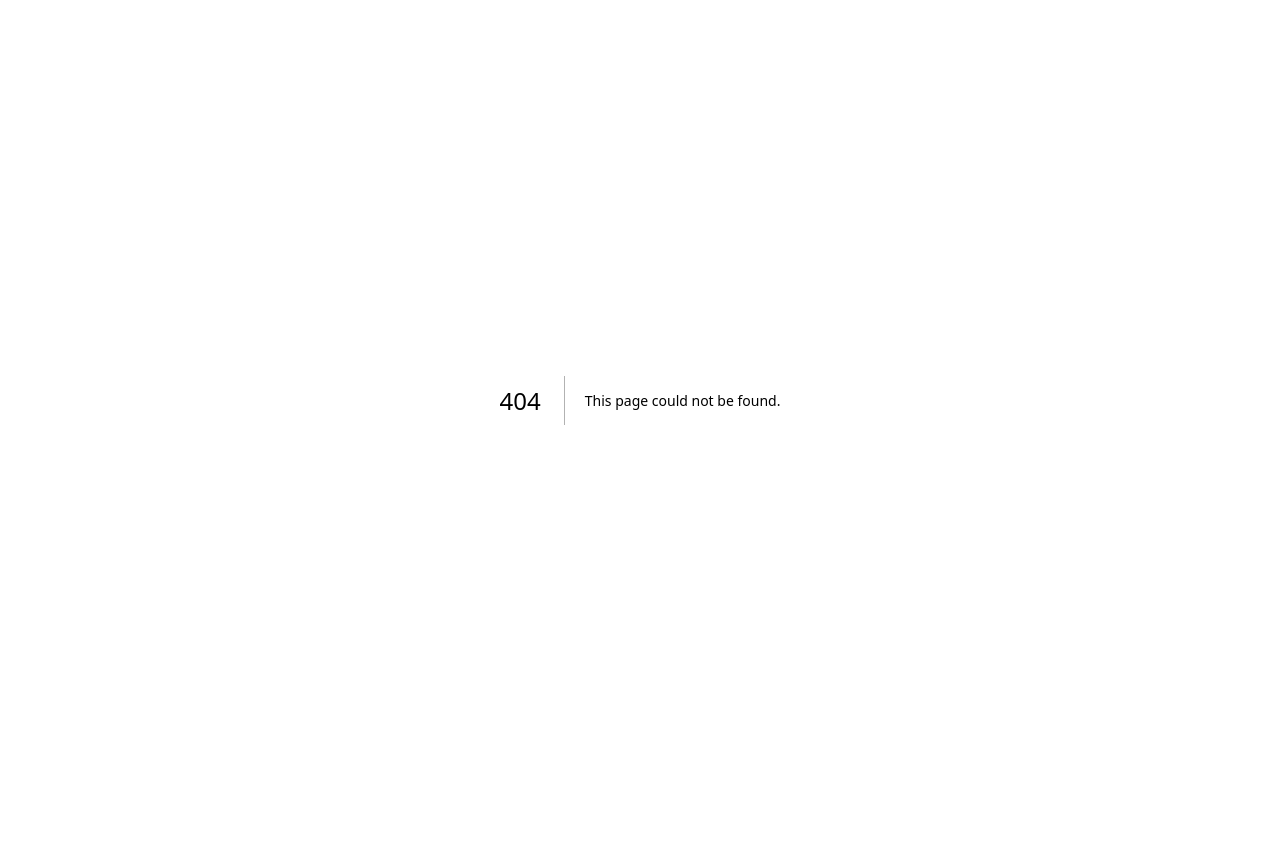
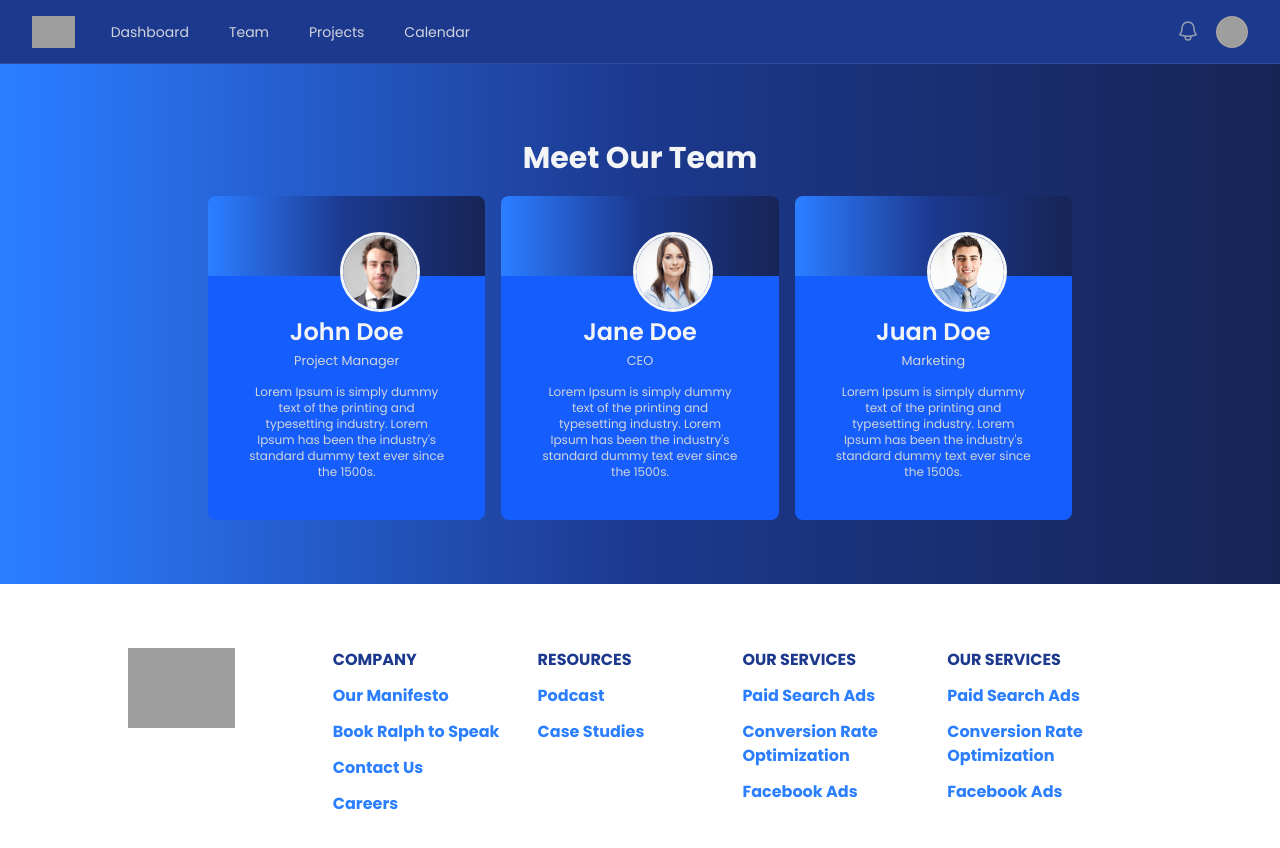
Before and after one commit to arthizz/timely-management-frontend, a Next.js app: page /our-team in a window 1280 px wide. Before the commit this address had no page. Shown: the top 848 px of the page. Before the commit the page ends 800 px from the top, so only its background shows below. Built offline with nearby package versions, Linux system fonts and the light colour scheme; grey boxes are pictures that could not be loaded.

Commit message:
Added our team, modified homepage, created other components such as cards, added button on leave request, added dropdown components on notification

```diff
--- a/src/app/(main)/leave-request/page.tsx
+++ b/src/app/(main)/leave-request/page.tsx
@@ -22,6 +22,7 @@
                         </div>
                         <h2 className="text-blue-900 text-center text-lg my-3 font">Leave Purpose</h2>
                         <LeavePurpose />
+                        <button className="bg-blue-900 w-[100%] py-5 rounded-3xl mt-3 cursor-pointer text-gray-100">Submit Request</button>
                     </div>
                 </div>
             </form>
--- a/src/app/(main)/messages/page.tsx
+++ b/src/app/(main)/messages/page.tsx
@@ -8,7 +8,7 @@
 
   const [isActive, setIsActive] = useState({
     index: 0,
-    isActive: true
+    isActive: false
   });
 
   const [messages, setMessages] = useState([
--- /dev/null
+++ b/src/app/(main)/our-team/page.tsx
@@ -0,0 +1,47 @@
+"use client"
+import { useState } from "react"
+import OurTeamCards from "@/components/teams/ourTeamCards"
+
+export default function OurTeam(){
+
+    const [members, setMembers] = useState([
+        {
+            employeeName: "John Doe",
+            jobTitle: "Project Manager",
+            jobDescription: `Lorem Ipsum is simply dummy text of the printing and
+            typesetting industry. Lorem Ipsum has been the industry's
+            standard dummy text ever since the 1500s.`,
+            profilePhoto: "./images/john-doe.jpg",
+        },
+        {
+            employeeName: "Jane Doe",
+            jobTitle: "CEO",
+            jobDescription: `Lorem Ipsum is simply dummy text of the printing and
+            typesetting industry. Lorem Ipsum has been the industry's
+            standard dummy text ever since the 1500s.`,
+            profilePhoto: "./images/jane-doe.jpg",
+        },
+        {
+            employeeName: "Juan Doe",
+            jobTitle: "Marketing",
+            jobDescription: `Lorem Ipsum is simply dummy text of the printing and
+            typesetting industry. Lorem Ipsum has been the industry's
+            standard dummy text ever since the 1500s.`,
+            profilePhoto: "./images/john-doe-1.jpg",
+        },
+    ])
+
+    return (
+        <div className="bg-gradient-to-r from-blue-500 via-blue-800 via-blue-900 to-blue-950 w-full px-16 py-16">
+            <h1 className="text-gray-100 text-3xl font-bold text-center mt-3"> Meet Our Team </h1>
+            <div className="w-[75%] mx-auto mt-5">
+                <div className="grid grid-cols-3 gap-4">
+                    {members.map((item, index) => (
+                        <OurTeamCards key={index} employeeName={item.employeeName} jobTitle={item.jobTitle} jobDescription={item.jobDescription} profilePhoto={item.profilePhoto}/>
+                    ))}
+                </div>
+            </div>
+        </div>
+    )
+
+}
--- a/src/app/(main)/user-profile/page.tsx
+++ b/src/app/(main)/user-profile/page.tsx
@@ -8,7 +8,7 @@
         <div className="bg-gradient-to-r from-blue-500 via-blue-800 via-blue-900 to-blue-950 min-h-screen px-10 py-10 flex flex-items-center justify-center relative overflow-hidden">
 
             <div className="w-full md:w-7xl">
-                <div className="relative z-10 max-6xl w-full grid grid-cols-1 md:grid-cols-3 gap-6 md:p-16">
+                <div className="relative z-1 max-6xl w-full grid grid-cols-1 md:grid-cols-3 gap-6 md:p-16">
                     <UserDetails />
                     <div className="md:col-span-2 flex flex-col gap-6">
                         <EmploymentStatus/>
--- a/src/components/landingpage/authItem.tsx
+++ b/src/components/landingpage/authItem.tsx
@@ -1,20 +1,53 @@
 
 import { Menu, MenuItem, MenuItems, MenuButton } from "@headlessui/react";
 import { BellIcon } from '@heroicons/react/24/outline';
+import Link from "next/link";
 
 export default function AuthItem(){
 
     return (
 
         <>
-            <button
+            <Menu as="div" className="relative ml-3">
+                <MenuButton
                 type="button"
                 className="relative rounded-full p-1 text-gray-400 hover:text-white focus:outline-2 focus:outline-offset-2 focus:outline-indigo-500"
                 >
                     <span className="absolute -inset-1.5" />
                     <span className="sr-only">View notifications</span>
                     <BellIcon aria-hidden="true" className="size-6" />
-            </button>
+                </MenuButton>
+
+                <MenuItems
+                    transition
+                    className="absolute right-0 z-10 mt-2 w-50 origin-top-right rounded-md bg-gray-800 py-1 outline -outline-offset-1 outline-white/10 transition data-closed:scale-95 data-closed:transform data-closed:opacity-0 data-enter:duration-100 data-enter:ease-out data-leave:duration-75 data-leave:ease-in"
+                >
+                    <MenuItem>
+                        <Link
+                            href="/user-profile"
+                            className="flex items-center h-15 px-5 py-4 text-sm text-gray-300 data-focus:bg-white/5 data-focus:outline-hidden"
+                        >
+                            1 New Message
+                        </Link>
+                    </MenuItem>
+                    <MenuItem>
+                        <Link
+                            href="/messages"
+                            className="flex items-center h-15 px-5 py-4 text-sm text-gray-300 data-focus:bg-white/5 data-focus:outline-hidden"
+                        >
+                            4 Project Updates
+                        </Link>
+                    </MenuItem>
+                    <MenuItem>
+                        <Link
+                            href="#"
+                            className="flex items-center h-15 px-5 py-4 text-sm text-gray-300 data-focus:bg-white/5 data-focus:outline-hidden"
+                        >
+                            Task Mark as Done
+                        </Link>
+                    </MenuItem>
+                </MenuItems>
+            </Menu>
 
             <Menu as="div" className="relative ml-3">
                 <MenuButton className="relative flex rounded-full focus-visible:outline-2 focus-visible:outline-offset-2 focus-visible:outline-indigo-500">
@@ -32,28 +65,44 @@
                     className="absolute right-0 z-10 mt-2 w-48 origin-top-right rounded-md bg-gray-800 py-1 outline -outline-offset-1 outline-white/10 transition data-closed:scale-95 data-closed:transform data-closed:opacity-0 data-enter:duration-100 data-enter:ease-out data-leave:duration-75 data-leave:ease-in"
                 >
                     <MenuItem>
-                        <a
-                            href="#"
+                        <Link
+                            href="/user-profile"
                             className="block px-4 py-2 text-sm text-gray-300 data-focus:bg-white/5 data-focus:outline-hidden"
                         >
                             Your profile
-                        </a>
+                        </Link>
                     </MenuItem>
                     <MenuItem>
-                        <a
+                        <Link
+                            href="/messages"
+                            className="block px-4 py-2 text-sm text-gray-300 data-focus:bg-white/5 data-focus:outline-hidden"
+                        >
+                            Messages
+                        </Link>
+                    </MenuItem>
+                    <MenuItem>
+                        <Link
+                            href="/leave-request"
+                            className="block px-4 py-2 text-sm text-gray-300 data-focus:bg-white/5 data-focus:outline-hidden"
+                        >
+                            Request a Leave
+                        </Link>
+                    </MenuItem>
+                    <MenuItem>
+                        <Link
                             href="#"
                             className="block px-4 py-2 text-sm text-gray-300 data-focus:bg-white/5 data-focus:outline-hidden"
                         >
                             Settings
-                        </a>
+                        </Link>
                     </MenuItem>
                     <MenuItem>
-                        <a
+                        <Link
                             href="#"
                             className="block px-4 py-2 text-sm text-gray-300 data-focus:bg-white/5 data-focus:outline-hidden"
                         >
                             Sign out
-                        </a>
+                        </Link>
                     </MenuItem>
                 </MenuItems>
             </Menu>
--- a/src/components/landingpage/hero.tsx
+++ b/src/components/landingpage/hero.tsx
@@ -1,7 +1,16 @@
+"use client";
 import { ClockIcon, RocketLaunchIcon, CurrencyDollarIcon, GiftIcon, WrenchIcon, WifiIcon } from "@heroicons/react/24/solid";
 import Link from "next/link";
+import { useState, useEffect } from "react";
 
 export default function HeroSection(){
+
+    const [avatars, setAvatars] = useState([
+        "https://i.pravatar.cc/100?u=1",
+        "https://i.pravatar.cc/100?u=2",
+        "https://i.pravatar.cc/100?u=3",
+        "https://i.pravatar.cc/100?u=4",
+    ])
 
     return (
         <div className="bg-gradient-to-r from-blue-500 via-blue-800 via-blue-900 to-blue-950 w-full px-16 py-16">
@@ -31,6 +40,28 @@
                                 hover:outline-2">Get Started</button>
                         </Link>
                     </div>
+                    <div className="flex items-center gap-4 mt-5">
+                        <div className="flex -space-x-3">
+                            {avatars.map((url, index) => (
+                                <img key={index} src={url} alt="user" className="h-12 w-12 rounded-full border-blue-900 border-3 object-cover" />
+                            ))}
+                            <div className="flex h-12 w-12 items-center justify-center rounded-full border-3 border-blue-900 bg-blue-900 text-xs font-bold text-white">
+                                +82
+                            </div>
+                        </div>
+                        <div className="h-8 w-[1px] bg-gray-300"></div>
+                        <div className="flex items-center gap-3">
+                            <div className="flex h-10 w-10 items-center justify-center rounded-lg bg-blue-900 border border-blue-900">
+                                <div className="text-orange-500 text-xl">★</div>
+                            </div>
+                            <div>
+                                <p className="text-sm font-bold text-gray-200 leading-tight">4.9/5 Ratings</p>
+                                <p className="text-xs text-gray-200">Trust by 100+</p>
+                            </div>
+                        </div>
+                    </div>
+
+
                 </div>
                 <div className="">
                     <img src="/images/rocket-web-clock.png" alt="rocket" className="h-100 w-auto" />
--- a/src/components/messages/MessageHistory.tsx
+++ b/src/components/messages/MessageHistory.tsx
@@ -23,7 +23,7 @@
                 {messages.map((message, index) => {
                     return (
                     <div className="w-full" key={message.id} onClick={() => viewMessage(index)}>
-                        <div className={`flex items-center gap-4 px-3 py-3 hover:bg-gray-800 hover:text-gray-100 hover:cursor-pointer ${index == isActive.index ? "bg-gray-800 text-gray-100" : ""}`}>
+                        <div className={`flex items-center gap-4 px-3 py-3 hover:bg-gray-800 hover:text-gray-100 hover:cursor-pointer ${index == isActive.index && isActive.isActive ? "bg-gray-800 text-gray-100" : ""}`}>
                             <div className="image-container">
                                 <img src={"./images/" + message.image} alt="john doe"  className="h-15 w-auto rounded-4xl"/>
                             </div>
--- a/src/components/messages/Messages.tsx
+++ b/src/components/messages/Messages.tsx
@@ -69,7 +69,6 @@
 
                         <div className="relative self-center">
                             <button
-                                // onClick={() => setIsDropdownOpen(prev => !prev)}
                                 onClick={() => setActiveDropdown(prev => prev == index ? null : index)}
                                 className="inline-flex items-center text-body hover:text-heading bg-neutral-primary box-border border border-transparent hover:bg-neutral-tertiary rounded-base p-1.5 cursor-pointer"
                                 type="button"
--- a/src/components/navbar.tsx
+++ b/src/components/navbar.tsx
@@ -21,8 +21,8 @@
 
 export default function NavBar(){
 
-    const [isAuthenticate, setIsAuthenticate] = useState<boolean>(false);
-    const [navs, setNavs] = useState<navigationItem[]>([
+    const [isAuthenticate, setIsAuthenticate] = useState(true);
+    const [navs, setNavs] = useState([
         {name: 'Dashboard', href: '/dashboard', current: false},
         {name: 'Team', href: '#', current: false},
         {name: 'Projects', href: '#', current: false},
--- /dev/null
+++ b/src/components/teams/ourTeamCards.tsx
@@ -0,0 +1,29 @@
+"use client"
+
+interface ourTeamTypes {
+
+    employeeName: string;
+    jobTitle: string;
+    jobDescription: string;
+    profilePhoto: string;
+
+}
+
+export default function OurTeamCards({employeeName, jobTitle, jobDescription, profilePhoto}: ourTeamTypes){
+
+    return (
+
+        <div className="cards">
+            <div className="card-top relative bg-gradient-to-r from-blue-500 via-blue-800 via-blue-900 to-blue-950 rounded-t-lg p-5 min-h-20">
+                <img src={profilePhoto} alt="teammate" className="h-20 w-20 absolute top-9 left-33 rounded-full z-10 border-3 border-gray-100" />
+            </div>
+            <div className="card-body relative bg-blue-600 rounded-b-lg p-10 text-center">
+                <h2 className="text-center text-gray-100 font-semibold text-2xl">{employeeName}</h2>
+                <small className="text-gray-300 w-full">{jobTitle}</small>
+                <p className="text-gray-300 text-xs mt-3">{jobDescription}</p>
+            </div>
+        </div>
+
+    )
+
+}
```
Lines whose indentation alone changed are shown as unchanged.
